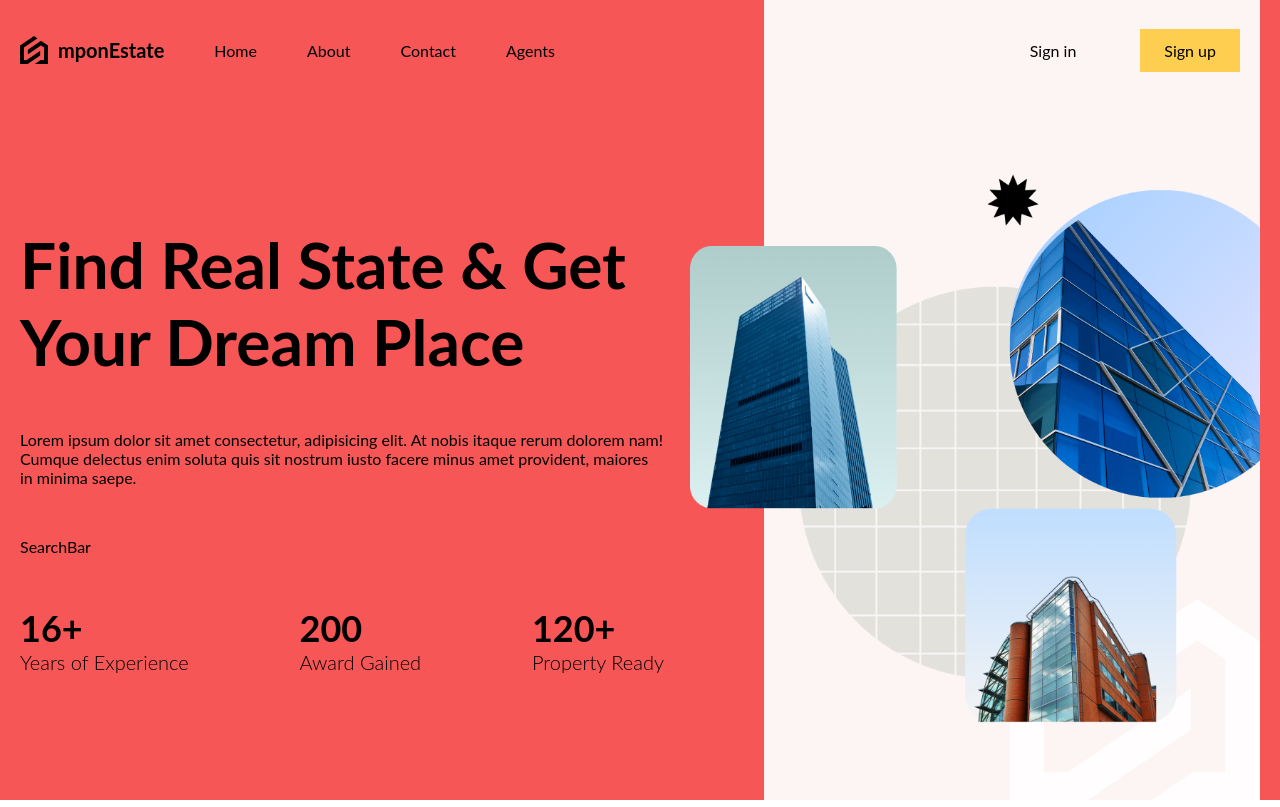
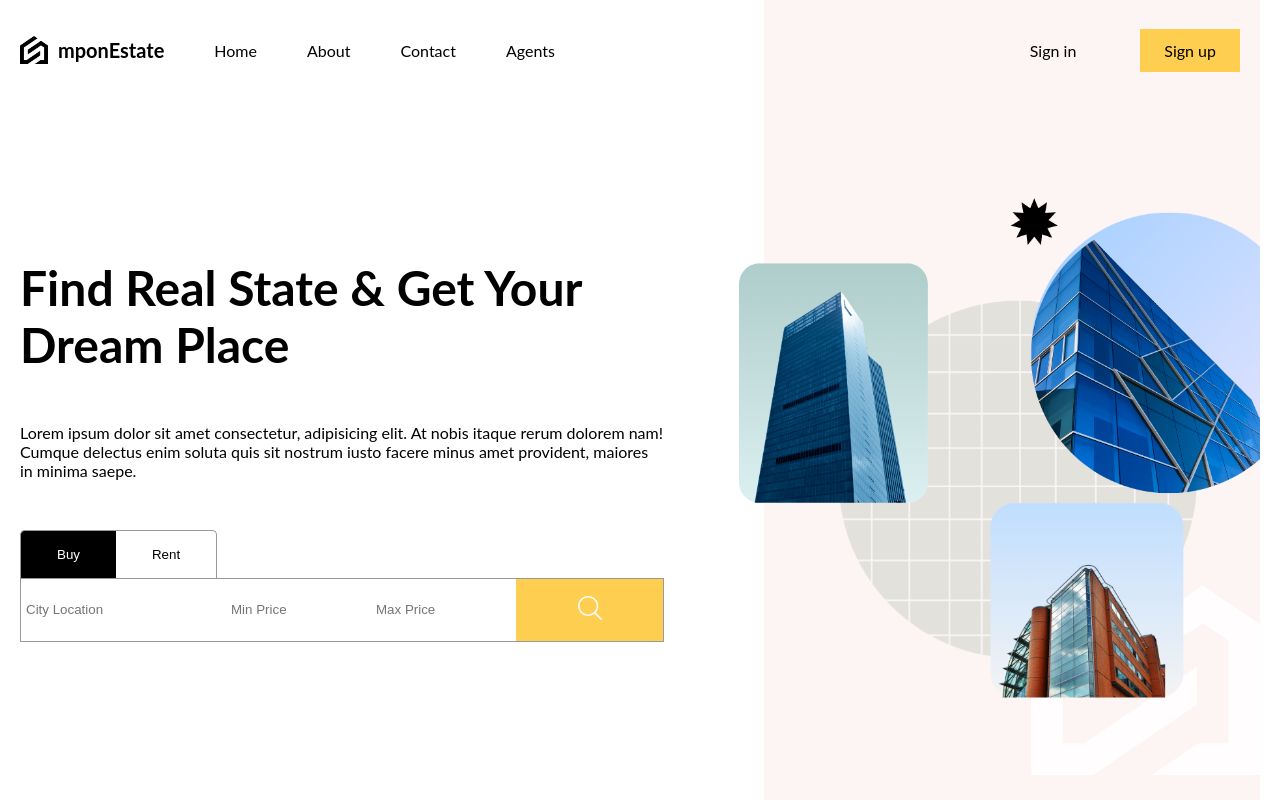
Before and after one commit to mpondev/real-estate-app, a React (Vite) app: page / in a window 1280 px wide. Shown: the top 807 px of the page. Built offline with nearby package versions, Linux system fonts and the light colour scheme.

Commit message:
Add SearchBar component

```diff
--- a/src/components/searchBar/SearchBar.jsx
+++ b/src/components/searchBar/SearchBar.jsx
@@ -1,7 +1,55 @@
+import { useState } from 'react';
 import './serachBar.scss';
 
+const types = ['buy', 'rent'];
+
 function SearchBar() {
-  return <div>SearchBar</div>;
+  const [query, setQuery] = useState({
+    type: 'buy',
+    location: '',
+    minPrice: 0,
+    maxPrice: 0,
+  });
+
+  const switchType = val => {
+    setQuery(prev => ({ ...prev, type: val }));
+  };
+
+  return (
+    <div className="searchBar">
+      <div className="type">
+        {types.map(type => (
+          <button
+            key={type}
+            onClick={() => switchType(type)}
+            className={query.type === type ? 'active' : ''}
+          >
+            {type}
+          </button>
+        ))}
+      </div>
+      <form action="">
+        <input type="text" name="location" placeholder="City Location" />
+        <input
+          type="number"
+          name="minPrice"
+          min={0}
+          max={10000000}
+          placeholder="Min Price"
+        />
+        <input
+          type="number"
+          name="maxPrice"
+          min={0}
+          max={10000000}
+          placeholder="Max Price"
+        />
+        <button>
+          <img src="/search.png" alt="Search icon" />
+        </button>
+      </form>
+    </div>
+  );
 }
 
 export default SearchBar;
--- a/src/components/searchBar/serachBar.scss
+++ b/src/components/searchBar/serachBar.scss
@@ -0,0 +1,92 @@
+@import '../../responsive.scss';
+
+.searchBar {
+  .type {
+    button {
+      padding: 16px 36px;
+      border: 1px solid #999;
+      cursor: pointer;
+      background-color: white;
+      text-transform: capitalize;
+      border-bottom: none;
+
+      &.active {
+        background-color: black;
+        color: white;
+      }
+
+      &:first-child {
+        border-top-left-radius: 5px;
+        border-right: none;
+      }
+
+      &:last-child {
+        border-top-right-radius: 5px;
+        border-left: none;
+      }
+    }
+  }
+
+  form {
+    border: 1px solid #999;
+    display: flex;
+    justify-content: space-between;
+    height: 64px;
+    gap: 5px;
+
+    @include sm {
+      flex-direction: column;
+      border: none;
+    }
+
+    input {
+      border: none;
+      padding: 0px 10px;
+      width: 200px;
+
+      @include lg {
+        padding: 0px 5px;
+
+        &:nth-child(2),
+        &:nth-child(3) {
+          width: 140px;
+        }
+      }
+
+      @include md {
+        width: 200px;
+
+        &:nth-child(2),
+        &:nth-child(3) {
+          width: 200px;
+        }
+      }
+
+      @include sm {
+        width: auto;
+        &:nth-child(2),
+        &:nth-child(3) {
+          width: auto;
+        }
+        padding: 20px;
+        border: 1px solid #999;
+      }
+    }
+
+    button {
+      border: none;
+      cursor: pointer;
+      background-color: #fece51;
+      flex: 1;
+
+      @include sm {
+        padding: 10px;
+      }
+
+      img {
+        width: 24px;
+        height: 24px;
+      }
+    }
+  }
+}
--- a/src/layout.scss
+++ b/src/layout.scss
@@ -9,17 +9,17 @@
   flex-direction: column;
 
   @include lg {
-    background: rgb(246, 86, 86);
+    // background: rgb(246, 86, 86);
     max-width: 1280px;
   }
 
   @include md {
-    background: rgb(0, 221, 255);
+    // background: rgb(0, 221, 255);
     max-width: 768px;
   }
 
   @include sm {
-    background: rgb(159, 243, 152);
+    // background: rgb(159, 243, 152);
     max-width: 640px;
   }
 
--- a/src/pages/home/homepage.scss
+++ b/src/pages/home/homepage.scss
@@ -1,3 +1,5 @@
+@import '../../responsive.scss';
+
 .homepage {
   display: flex;
   height: 100%;
@@ -13,16 +15,36 @@
       gap: 50px;
       height: 100%;
 
+      @include md {
+        padding-right: 0;
+      }
+
+      @include sm {
+        justify-content: flex-start;
+      }
+
       .title {
         font-size: 64px;
+
+        @include lg {
+          font-size: 48px;
+        }
       }
 
       .boxes {
         display: flex;
         justify-content: space-between;
 
+        @include lg {
+          display: none;
+        }
+
         h1 {
           font-size: 36px;
+
+          @include lg {
+            font-size: 32px;
+          }
         }
 
         h2 {
@@ -39,10 +61,18 @@
     display: flex;
     align-items: center;
 
+    @include md {
+      display: none;
+    }
+
     img {
       width: 115%;
       position: absolute;
       right: 0;
+
+      @include lg {
+        width: 105%;
+      }
     }
   }
 }
```
Also changed, not shown: public/search.png (added).
